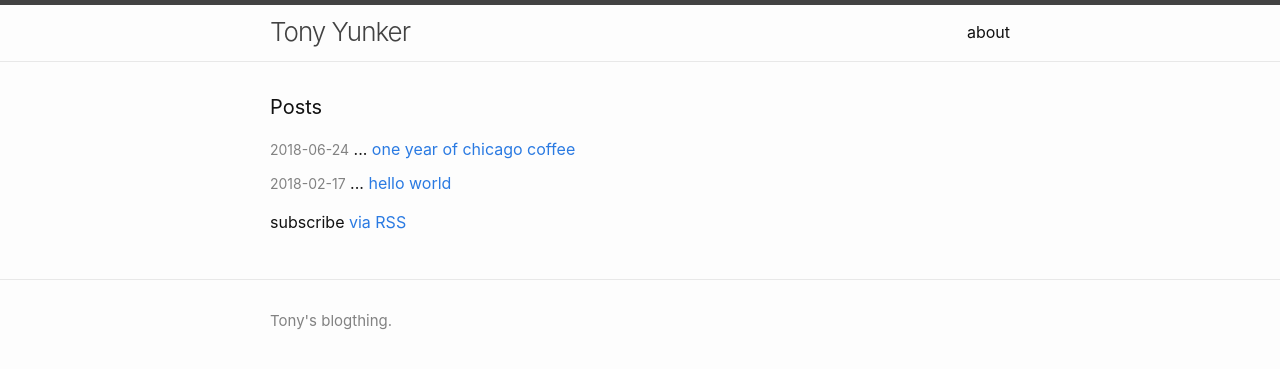
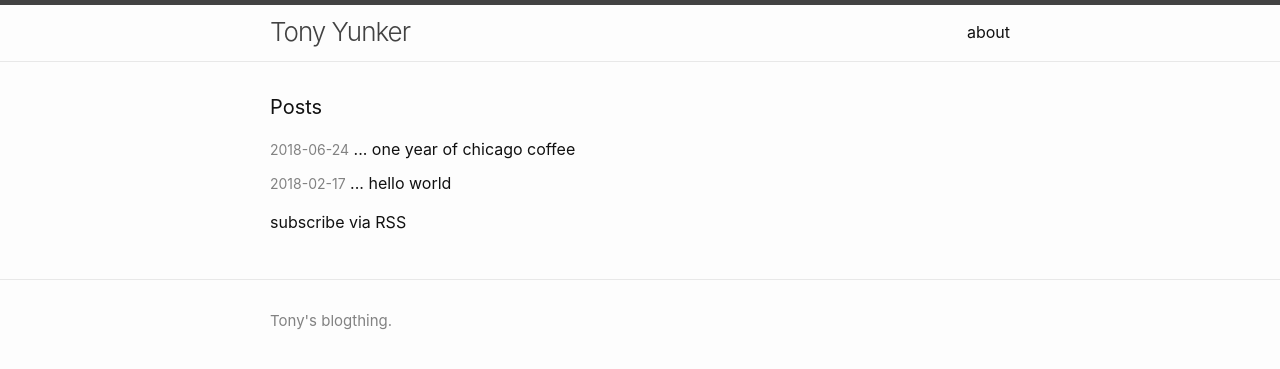
Before and after one commit to ayunker/ayunker.github.io, a Jekyll site: the page built from index.md, in a window 1280 px wide. Shown: the top 369 px of the page. Built offline with Jekyll 4.4.1, drawn with Linux system fonts in a browser that asks for light colours.

Commit message:
make it black

```diff
--- a/_sass/minima.scss
+++ b/_sass/minima.scss
@@ -12,7 +12,7 @@ $spacing-unit:     30px !default;
 
 $text-color:       #111 !default;
 $background-color: #fdfdfd !default;
-$brand-color:      #2a7ae2 !default;
+$brand-color:      #111 !default;
 
 $grey-color:       #828282 !default;
 $grey-color-light: lighten($grey-color, 40%) !default;
```
